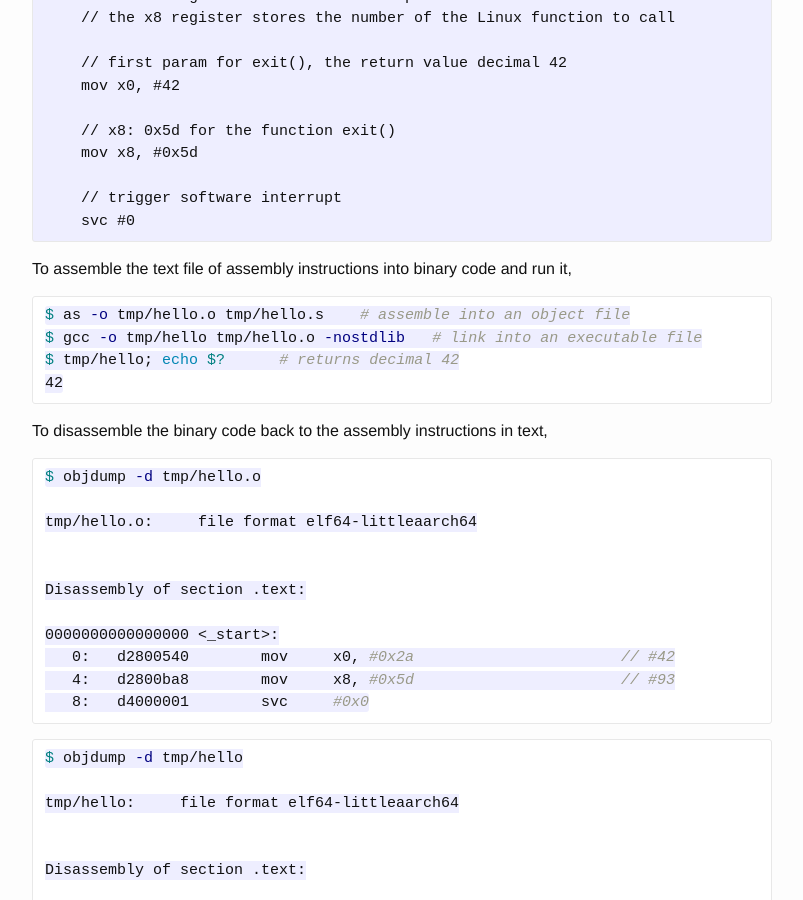
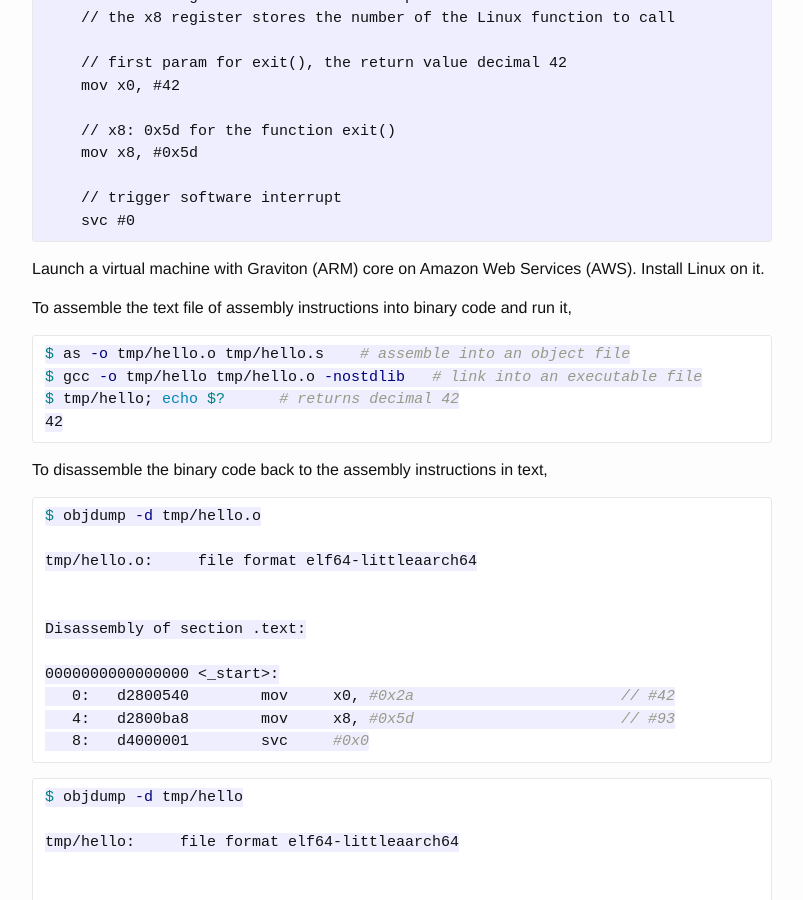
Before and after one commit to jli05/jli05.github.io, a Jekyll site: the page built from _posts/2025-06-27-first-arm64-code.md, in a window 1280 px wide and 900 px high, scrolled down 528 px. Shown: the whole window, without its empty margins (238-1041 px from the left). Built offline with Jekyll 4.4.1, drawn with Linux system fonts in a browser that asks for light colours.

Commit message:
add launching on aws

````diff
--- a/_posts/2025-06-27-first-arm64-code.md
+++ b/_posts/2025-06-27-first-arm64-code.md
@@ -30,6 +30,8 @@ _start:
     // trigger software interrupt
     svc #0
 ```
+
+Launch a virtual machine with Graviton (ARM) core on Amazon Web Services (AWS). Install Linux on it.
 
 To assemble the text file of assembly instructions into binary code and run it,
 
````
